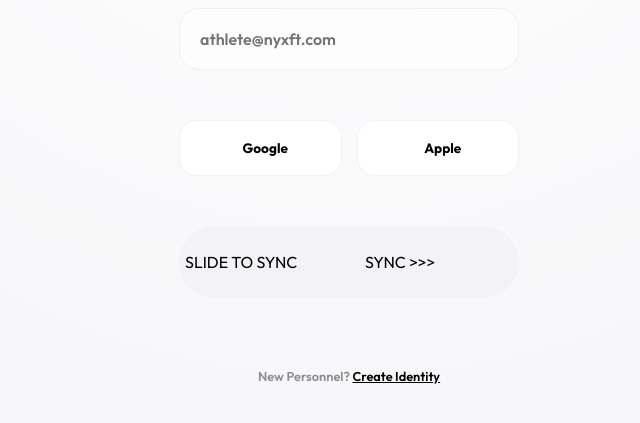
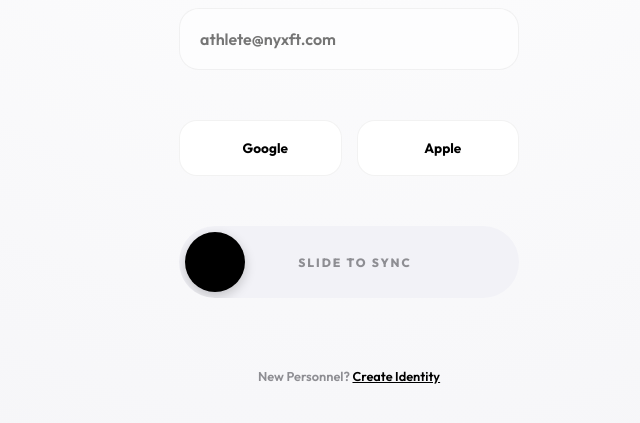
Before and after one commit to wlfZZZ/NYXft_mobile, a Flask app: page /auth in a window 1280 px wide. Shown: the part 302-725 px from the top of the page, without its empty margins (291-931 px from the left). Run offline with Flask 3, Linux system fonts and the light colour scheme; some libraries are stand-ins or nearby versions.

Commit message:
fix: restore icons and synchronize auth slider CSS

```diff
--- a/templates/client/auth.html
+++ b/templates/client/auth.html
@@ -5,7 +5,7 @@
     <meta name="viewport" content="width=device-width, initial-scale=1.0, maximum-scale=1.0, user-scalable=no, viewport-fit=cover">
     <title>NYX Performance | Auth</title>
     <meta name="csrf-token" content="{{ csrf_token() }}">
-    <script src="https://unpkg.com/@phosphor-icons/web"></script>
+    <script src="https://unpkg.com/@phosphor-icons/web@2.1.1"></script>
     <link href="https://fonts.googleapis.com/css2?family=Outfit:wght@300;400;600;700;800&display=swap" rel="stylesheet">
     <link rel="stylesheet" href="/static/client/css/auth_replica.css">
     <style>
@@ -146,8 +146,10 @@
             </div>
 
             <div class="action-track" style="margin-top: 20px; max-width: 100%;">
-                <div class="pill-handle" id="authPill" style="width: 180px;">SLIDE TO SYNC</div>
-                <div class="track-instruction">SYNC >>></div>
+                <div class="action-thumb" id="authPill">
+                    <i class="ph-bold ph-caret-right"></i>
+                </div>
+                <div class="action-text" id="authPillLabel">SLIDE TO SYNC</div>
             </div>
 
             <p class="auth-footer" id="toggleText">New Personnel? <span onclick="toggleMode()">Create Identity</span></p>
@@ -296,8 +298,8 @@
 
         function initSlider() {
             const track = document.querySelector('.action-track');
-            const pill = document.querySelector('.pill-handle');
-            const instruct = document.querySelector('.track-instruction');
+            const pill = document.querySelector('.action-thumb');
+            const instruct = document.querySelector('.action-text');
             let isDragging = false;
             let startX = 0;
 
--- a/templates/client/base_portal.html
+++ b/templates/client/base_portal.html
@@ -7,7 +7,7 @@
     <meta name="csrf-token" content="{{ csrf_token() }}">
     <link rel="stylesheet" href="{{ url_for('static', filename='client/css/style.css') }}">
     <link rel="stylesheet" href="{{ url_for('static', filename='client/css/orb.css') }}">
-    <script src="https://unpkg.com/@phosphor-icons/web"></script>
+    <script src="https://unpkg.com/@phosphor-icons/web@2.1.1"></script>
     <script src="https://cdn.jsdelivr.net/npm/chart.js"></script>
     <link rel="manifest" href="/static/manifest.json">
     <meta name="theme-color" content="#000000">
```
